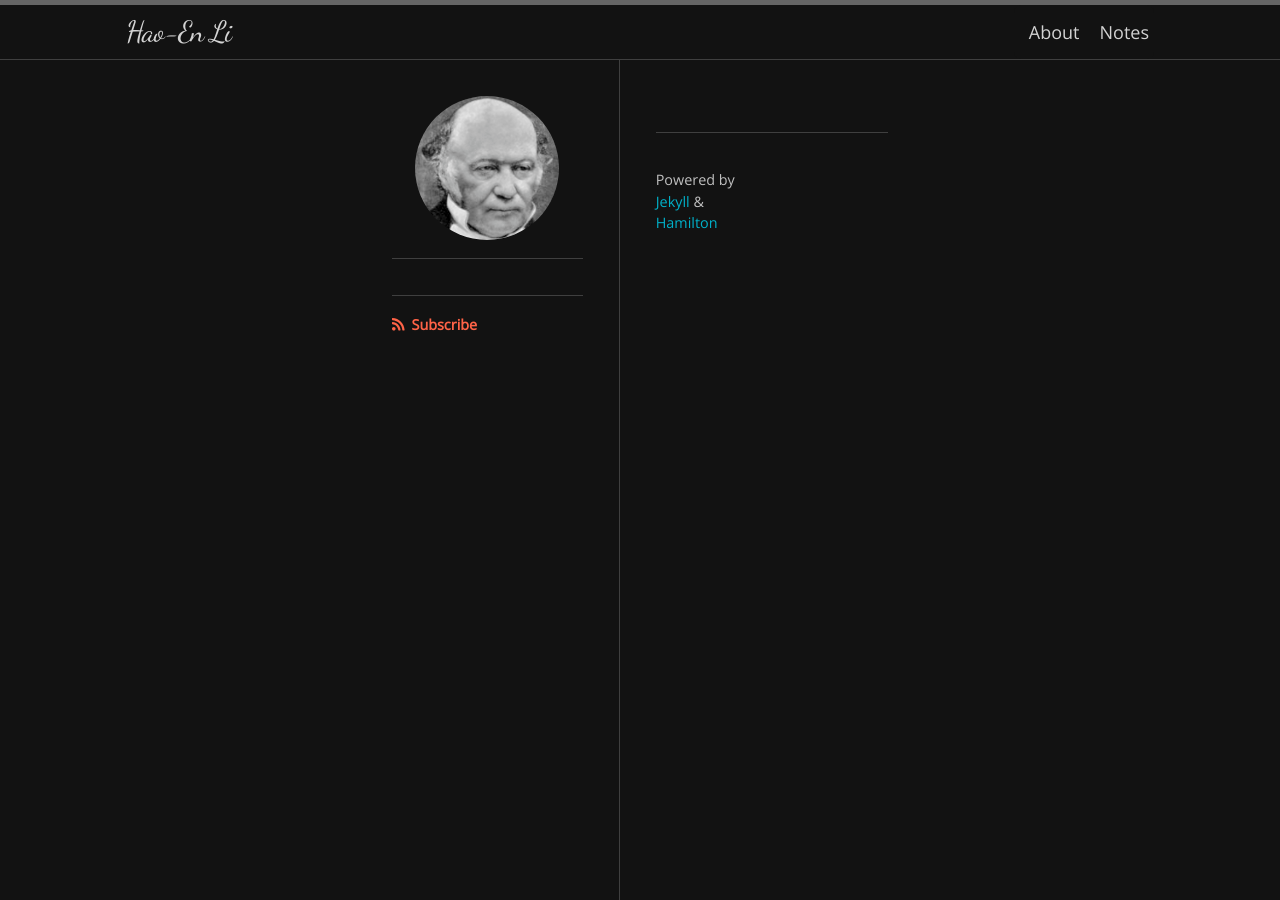
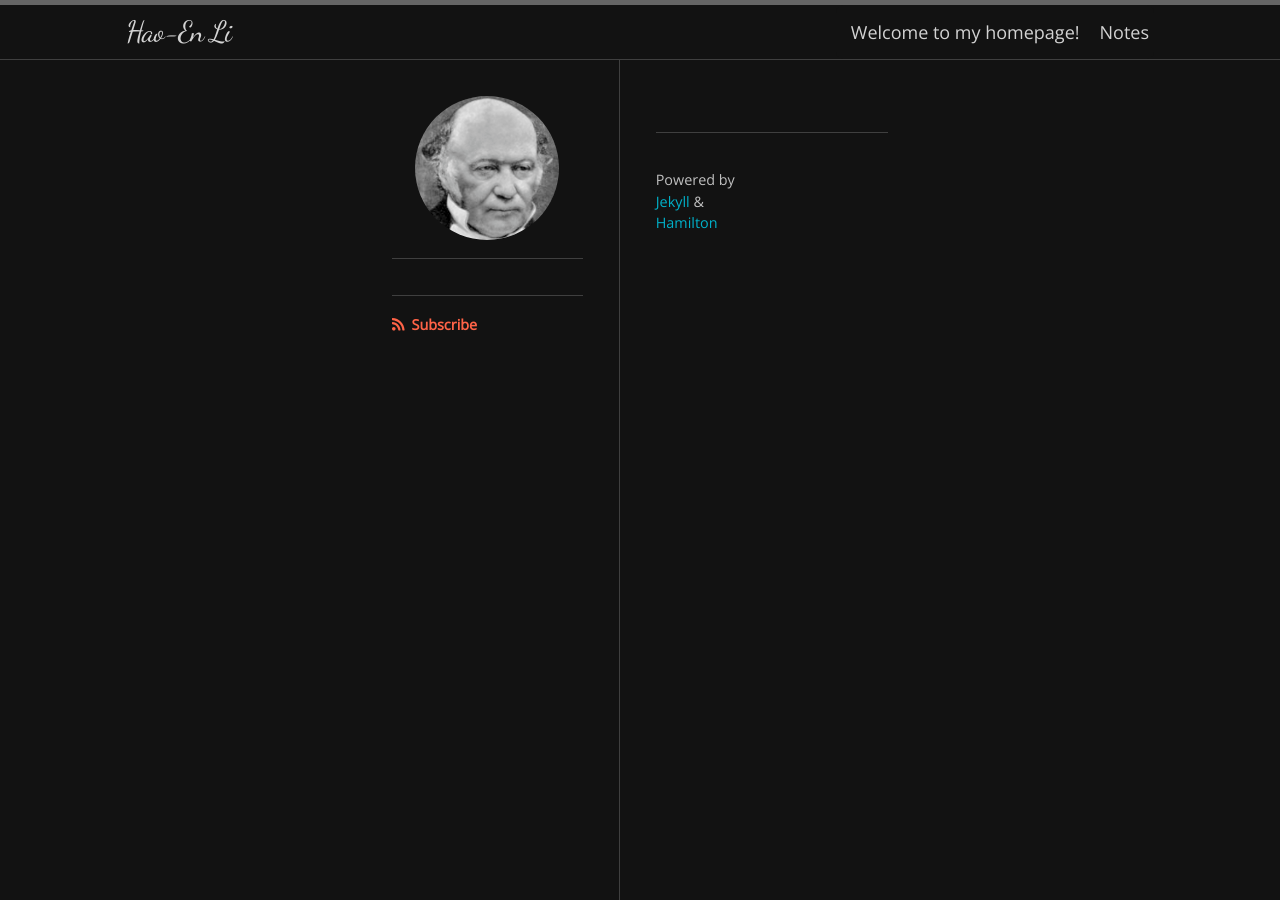
Before and after one commit to haoen2021/haoen2021.github.io, a Jekyll site: the page built from index.html, in a window 1280 px wide. Built offline with Jekyll 4.4.1, drawn with Linux system fonts in a browser that asks for light colours; nearby versions of some CDN libraries; some web fonts are replaced; the list of posts is cut into pages by our own code.

Commit message:
update about

```diff
--- a/_data/navigation.yml
+++ b/_data/navigation.yml
@@ -1,4 +1,4 @@
-- title: About
+- title: Welcome to my homepage!
   url: /about/
 - title: Notes
   url: /docs/
```
